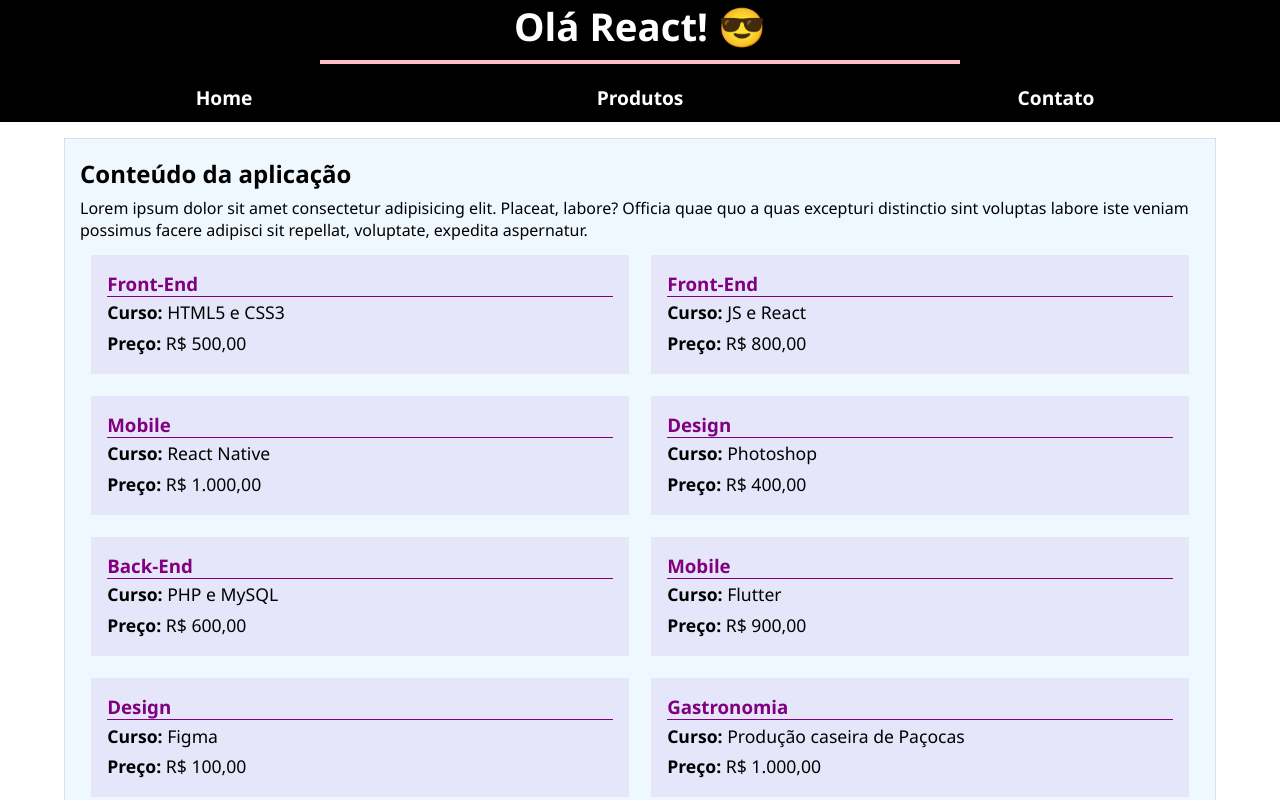
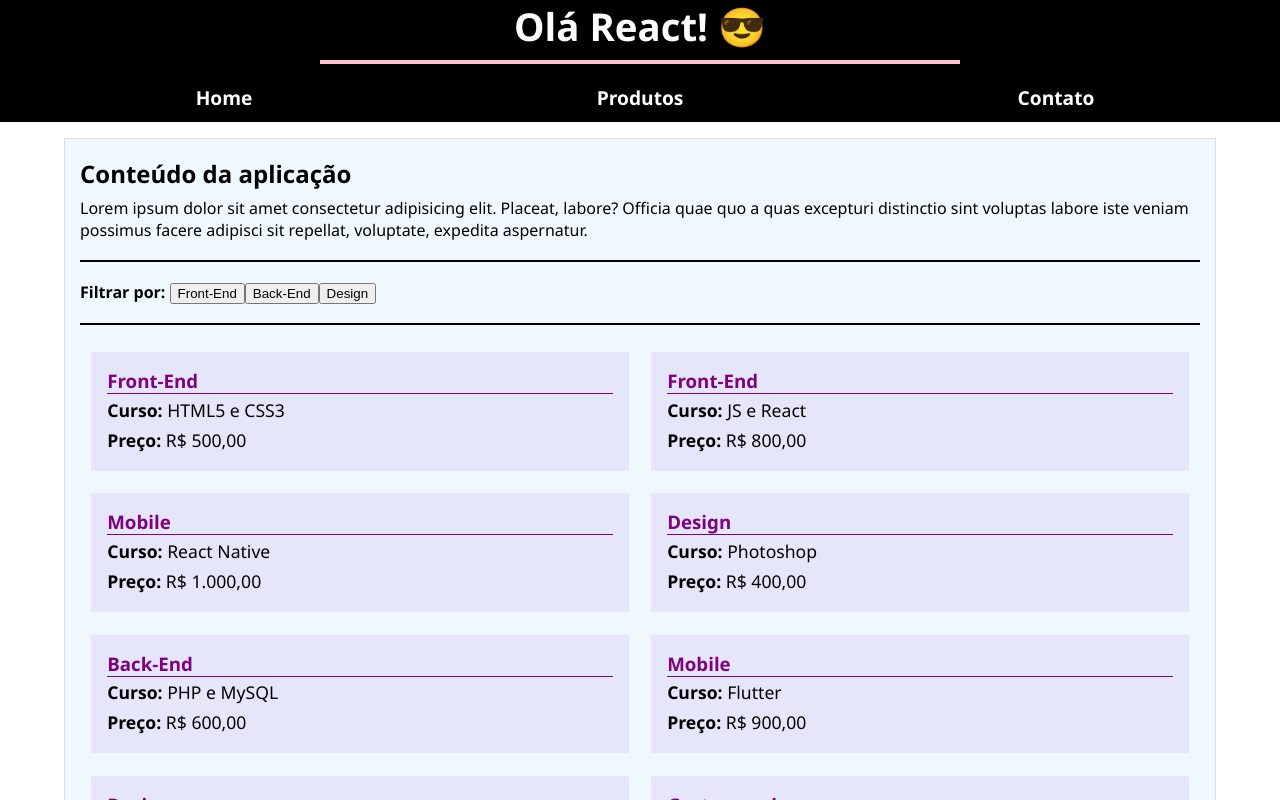
Before and after one commit to PhoenixFoxz/react-fundamentos, a React (Vite) app: page / in a window 1280 px wide. Shown: the top 800 px of the page. Built offline with nearby package versions, Linux system fonts and the light colour scheme.

Commit message:
Botões de filtragem criados

```diff
--- a/src/components/Conteudo.jsx
+++ b/src/components/Conteudo.jsx
@@ -1,8 +1,44 @@
-/* Importação dos dados da "api de mentirinha" */
 import cursos from "../api/cursos";
-
 import Artigo from "./Artigo";
 import styled from "styled-components";
+
+function Conteudo() {
+  const aplicarFiltro = (event) => {
+    console.log(event.currentTarget.innerText);
+  };
+  return (
+    <StyledConteudo>
+      <h2>Conteúdo da aplicação</h2>
+
+      <p>
+        Lorem ipsum dolor sit amet consectetur adipisicing elit. Placeat,
+        labore? Officia quae quo a quas excepturi distinctio sint voluptas
+        labore iste veniam possimus facere adipisci sit repellat, voluptate,
+        expedita aspernatur.
+      </p>
+
+      <div className="filtros">
+        <p>
+          <b>Filtrar por: </b>
+          <button onClick={aplicarFiltro}>Front-End</button>
+          <button onClick={aplicarFiltro}>Back-End</button>
+          <button onClick={aplicarFiltro}>Design</button>
+        </p>
+      </div>
+
+      <div className="artigos">
+        {cursos.map((curso) => (
+          <Artigo
+            key={curso.id}
+            categoria={curso.categoria}
+            titulo={curso.titulo}
+            preco={curso.preco}
+          />
+        ))}
+      </div>
+    </StyledConteudo>
+  );
+}
 
 const StyledConteudo = styled.main`
   width: 90vw;
@@ -14,6 +50,13 @@ const StyledConteudo = styled.main`
   h2,
   p {
     padding: 0.2rem 0;
+  }
+
+  .filtros {
+    margin: 1rem 0;
+    padding: 1rem 0;
+    border-top: solid 2px;
+    border-bottom: solid 2px;
   }
 
   @media screen and (min-width: 650px) {
@@ -30,30 +73,4 @@ const StyledConteudo = styled.main`
   }
 `;
 
-function Conteudo() {
-  return (
-    <StyledConteudo>
-      <h2>Conteúdo da aplicação</h2>
-
-      <p>
-        Lorem ipsum dolor sit amet consectetur adipisicing elit. Placeat,
-        labore? Officia quae quo a quas excepturi distinctio sint voluptas
-        labore iste veniam possimus facere adipisci sit repellat, voluptate,
-        expedita aspernatur.
-      </p>
-
-      <div className="artigos">
-        {cursos.map((curso) => (
-          <Artigo
-            key={curso.id}
-            categoria={curso.categoria}
-            titulo={curso.titulo}
-            preco={curso.preco}
-          />
-        ))}
-      </div>
-    </StyledConteudo>
-  );
-}
-
 export default Conteudo;
```
